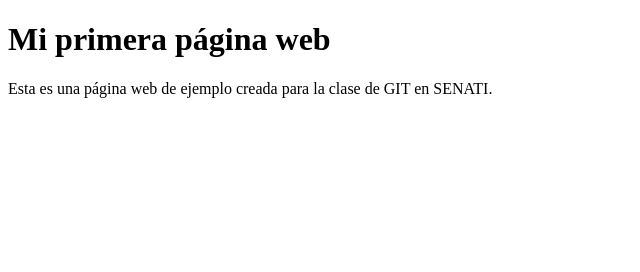
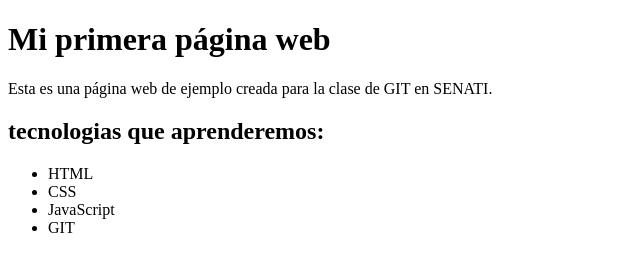
Before and after one commit to royer53/senati_git, a plain HTML site: page index.html in a window 1280 px wide. Shown: the whole page, without its empty margins (0-640 px from the left). Drawn offline with Linux system fonts and the light colour scheme.

Commit message:
Primer commit: lista de tecnologias

```diff
--- a/index.html
+++ b/index.html
@@ -7,5 +7,12 @@
 <body>
     <h1>Mi primera página web</h1>
     <p>Esta es una página web de ejemplo creada para la clase de GIT en SENATI.</p>
+    <h2>tecnologias que aprenderemos:</h2>
+    <ul>
+        <li>HTML</li>
+        <li>CSS</li>
+        <li>JavaScript</li>
+        <li>GIT</li>
+    </ul>
 </body>
 </html>
```
